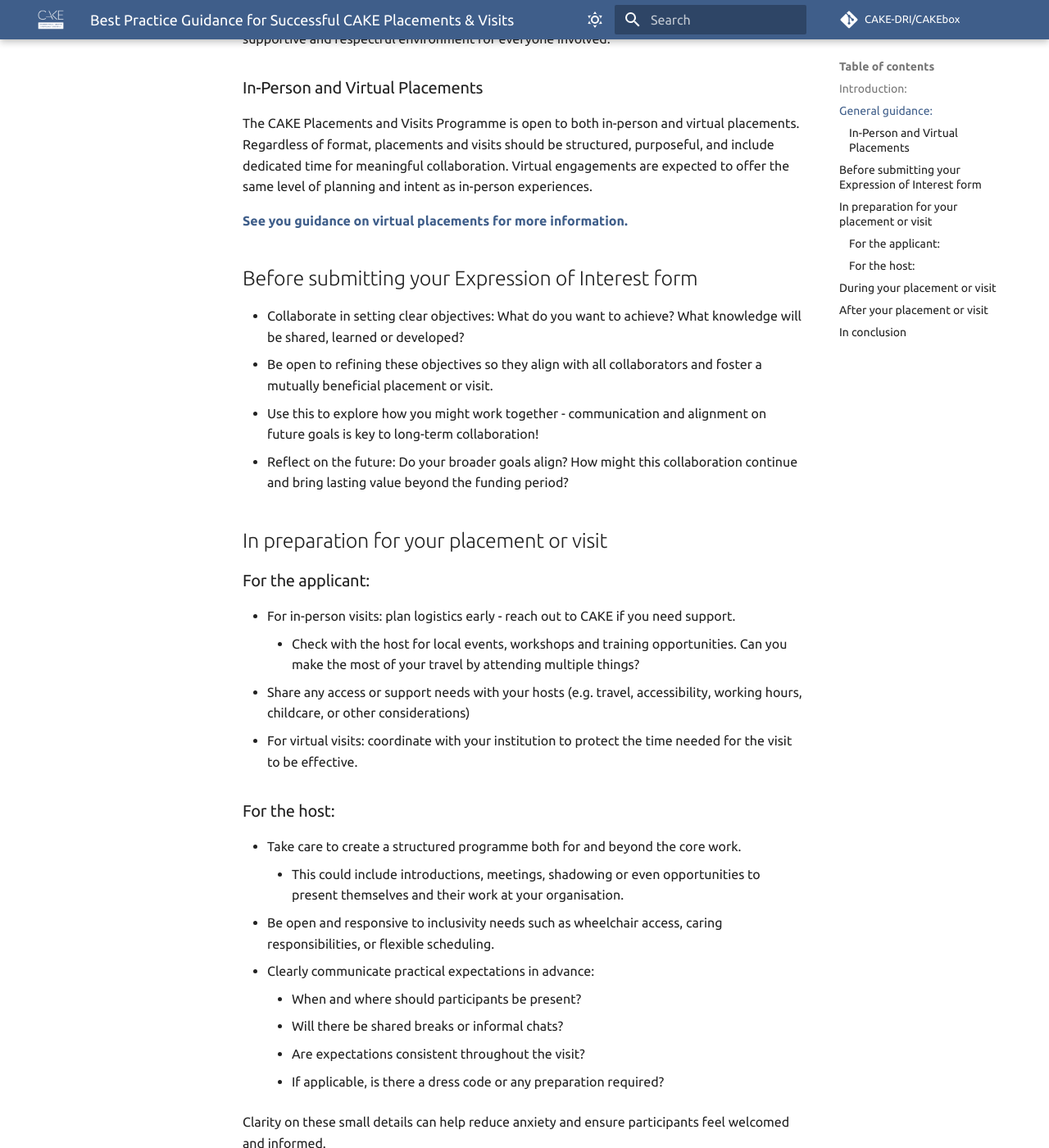
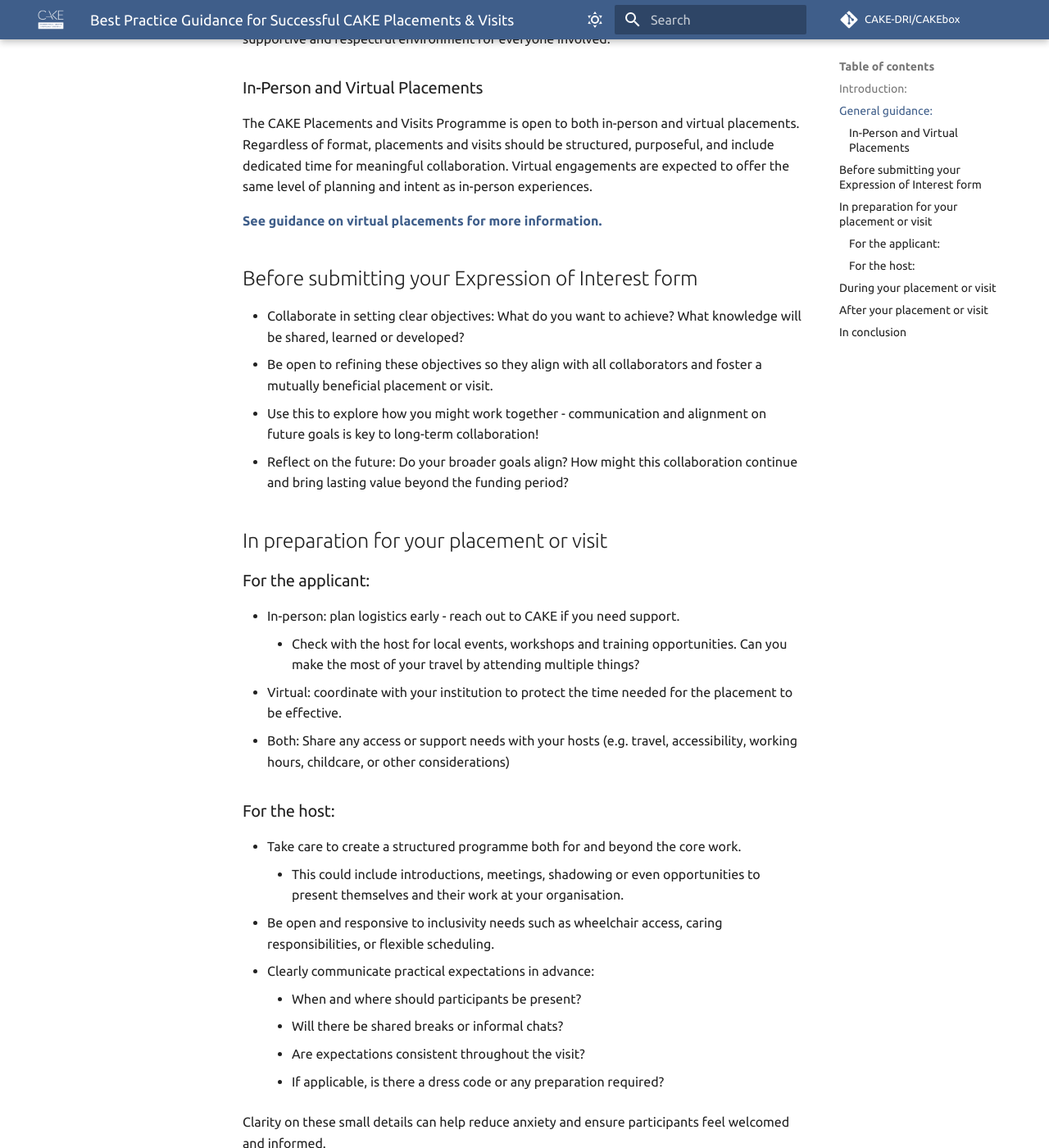
Before and after one commit to CAKE-DRI/CAKEbox, an MkDocs documentation site: the page built from docs/collaboration-and-community-building/how-to-placement-and-visit.md, in a window 1280 px wide and 1400 px high, scrolled down 1099 px. Shown: the whole window at 82% size. Built offline with MkDocs 1.6.1 and Material for MkDocs 9.7.7, drawn with Linux system fonts in a browser that asks for light colours; comment, search, counter and statistics services are not loaded.

Commit message:
Small typos how-to-placement-and-visit.md

```diff
--- a/docs/collaboration-and-community-building/how-to-placement-and-visit.md
+++ b/docs/collaboration-and-community-building/how-to-placement-and-visit.md
@@ -29,7 +29,7 @@ All engaged in the CAKE network must abide by the [CAKE Code of Conduct](../code
 ### In-Person and Virtual Placements
 The CAKE Placements and Visits Programme is open to both in-person and virtual placements. Regardless of format, placements and visits should be structured, purposeful, and include dedicated time for meaningful collaboration. Virtual engagements are expected to offer the same level of planning and intent as in-person experiences.
 
-**[See you guidance on virtual placements for more information.](virtual_placements.md)**
+**[See guidance on virtual placements for more information.](virtual_placements.md)**
 
 ## Before submitting your Expression of Interest form
 
@@ -42,10 +42,10 @@ The CAKE Placements and Visits Programme is open to both in-person and virtual p
 ## In preparation for your placement or visit
 ### For the applicant:
 
-* For in-person visits: plan logistics early - reach out to CAKE if you need support.
+* In-person: plan logistics early - reach out to CAKE if you need support.
     * Check with the host for local events, workshops and training opportunities. Can you make the most of your travel by attending multiple things?
-* Share any access or support needs with your hosts (e.g. travel, accessibility, working hours, childcare, or other considerations)
-* For virtual visits: coordinate with your institution to protect the time needed for the visit to be effective.
+* Virtual: coordinate with your institution to protect the time needed for the placement to be effective.
+* Both: Share any access or support needs with your hosts (e.g. travel, accessibility, working hours, childcare, or other considerations)
 
 ### For the host:
 
```
